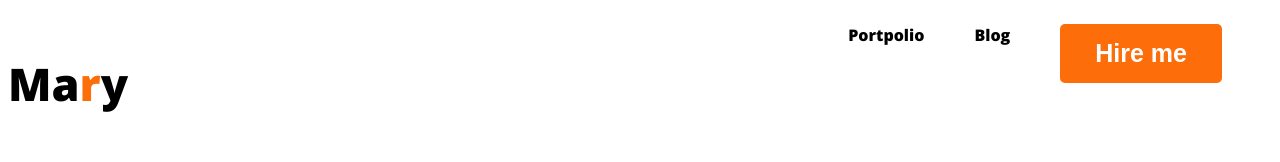
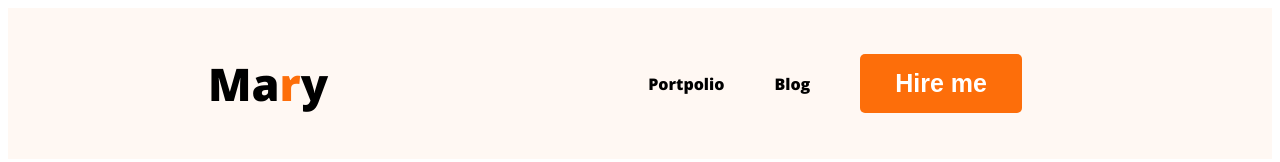
Before and after one commit to salmaislam1/devloper-portpolio, a plain HTML site: page index.html in a window 1280 px wide. Drawn offline with nearby package versions, Linux system fonts and the light colour scheme.

Commit message:
add hader class

```diff
--- a/index.html
+++ b/index.html
@@ -11,7 +11,7 @@
 <link href="https://fonts.googleapis.com/css2?family=Open+Sans:wght@800&display=swap" rel="stylesheet">
 </head>
 <body>
-    <header>
+    <header class="header">
         <nav>
             <h3 class="nav-title">Ma<span class="text-primary">r</span>y</h3>
             <ul>
--- a/styles/style.css
+++ b/styles/style.css
@@ -1,7 +1,6 @@
 /* common shared styles */
 
 body{
-    font-family: 'Lato', sans-serif;
     font-family: 'Open Sans', sans-serif;
 }
 .text-primary{
@@ -25,9 +24,12 @@ padding: 15px 35px;
 nav{
     display: flex;
     justify-content: space-between;
+    align-items: center;
+    margin: 0 200px;
 }
 nav > ul{
     display: flex;
+    align-items: center;
 }
 nav li{
     list-style: none;
@@ -37,3 +39,7 @@ nav a{
     text-decoration: none;
     color: #474747;
 }
+/* header related style */
+.header{
+    background-color: #FFF8F3;
+}
```
